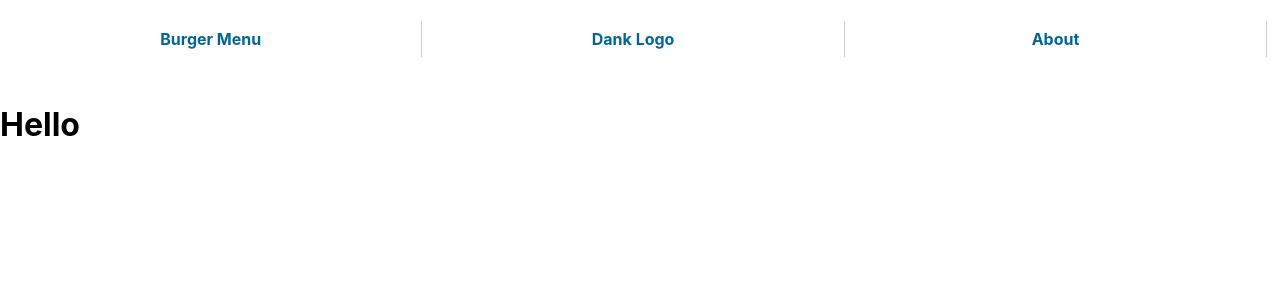
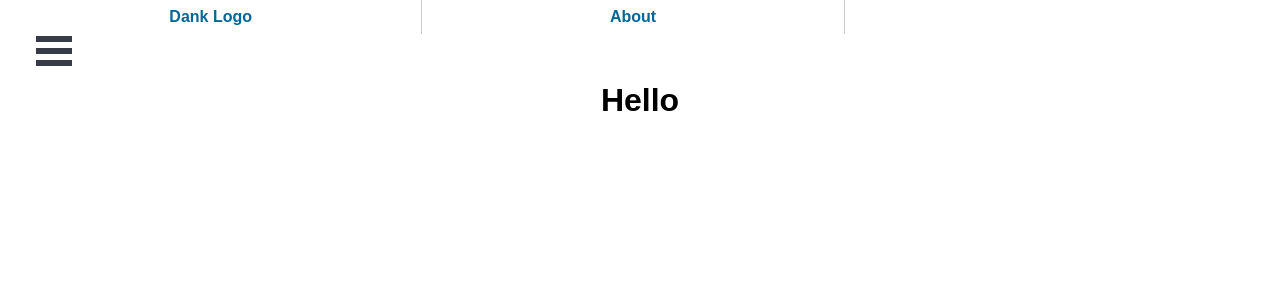
Before and after one commit to Mothergoose31/reacting-the-coding-interview, a React (Create React App) app: page / in a window 1280 px wide. Shown: the top 300 px of the page. Built offline with nearby package versions, Linux system fonts and the light colour scheme.

Commit message:
tester sidebar for now

```diff
--- a/package.json
+++ b/package.json
@@ -8,6 +8,7 @@
     "@testing-library/user-event": "^7.2.1",
     "prism-react-renderer": "^1.0.2",
     "react": "^16.12.0",
+    "react-burger-menu": "^2.6.13",
     "react-dom": "^16.12.0",
     "react-router-dom": "^5.1.2",
     "react-scripts": "3.3.0"
--- a/src/App.css
+++ b/src/App.css
@@ -1 +1,2 @@
 @import url('./style/NavBar.css');
+@import url('./style/SideMenu.css');
--- a/src/App.jsx
+++ b/src/App.jsx
@@ -2,6 +2,7 @@ import React, {useState,useEffect} from 'react';
 import NavBar from './components/navbar/NavBar'
 import './App.css';
 import SplashScreen from './components/splashScreen/SplashScreen'
+import SideMenu from "./components/sideMenu/SideMenu";
 
 function App() {
   const [isLoading,setLoading] = useState(true) // set initial loading state to true
@@ -13,17 +14,20 @@ function App() {
   },[])
 
   return (
-  <>
+  <div id="App">
   {isLoading? <SplashScreen/> :
-              // if loading, display splash screen, else display app
-              <div>
-                <NavBar/>
-                <div>
-                  <h1>Hello</h1>
-                </div>
-              </div>
+    <>
+    {/* // if loading, display splash screen, else display app */}
+      <SideMenu pageWrapId={"page-wrap"} outerContainerId={"App"} />
+      <div id ="page-wrap">
+        <NavBar/>
+        <div>
+          <h1>Hello</h1>
+        </div>
+      </div>
+    </>
   }
-  </>
+  </div>
   )
 }
 
--- a/src/components/navbar/NavBar.jsx
+++ b/src/components/navbar/NavBar.jsx
@@ -5,9 +5,10 @@ export default class NavBar extends Component {
         return (
             <div>
                 <ul id="nav">
-                    <li><a href="#">Burger Menu </a></li>
+
                     <li><a href="#">Dank Logo</a></li>
                     <li><a href="#"> About</a></li>
+
                 </ul>
             </div>
         )
--- a/src/components/sideMenu/SideMenu.jsx
+++ b/src/components/sideMenu/SideMenu.jsx
@@ -1,11 +1,36 @@
-import React, { Component } from 'react'
+import React from "react";
+import { slide as Menu } from "react-burger-menu";
 
-export default class SideMenu extends Component {
-    render() {
-        return (
-            <div>
+// Library extension for side menu for now, thinking about using hooks for [open,setOpen] and having a
+//event listener Onclick
+// also thinking about using Sass  for a function within the css allowing  transform to change style
+// like so
+//  transform : ${({ open }) => open ? 'translateX(0)' : 'translateX(-100%)'};
+export default props => {
+  return (
+    // Pass on our props
+    <Menu {...props}>
+      <a className="menu-item" href="/ChapterOne">
+        Chapter 1 Problems
+      </a>
 
-            </div>
-        )
-    }
-}
+      <a className="menu-item" href="/ChaterTwo">
+        Chapter 2 Problems
+      </a>
+
+      <a className="menu-item" href="/ChapterThree">
+        Chapter 3 Problems
+      </a>
+
+      <a className="menu-item" href="/ChapterFour">
+        Chapter 4 Problems
+      </a>
+      <a className="menu-item" href="/ChapterEight">
+        Chapter 8 Problems
+      </a>
+      <a className="menu-item" href="/ChapterTen">
+        Chapter 10 Problems
+      </a>
+    </Menu>
+  );
+};
--- /dev/null
+++ b/src/style/SideMenu.css
@@ -0,0 +1,75 @@
+#App {
+    font-family: sans-serif;
+
+    /* Give app full page to work with */
+    height: 100vh;
+  }
+
+  #page-wrap {
+    text-align: center;
+
+    /* Prevent sidebar from showing a scrollbar on page */
+    overflow: auto;
+  }
+
+  /* Individual item */
+  .bm-item {
+    display: inline-block;
+
+    /* Our sidebar item styling */
+    text-decoration: none;
+    margin-bottom: 10px;
+    color: #d1d1d1;
+    transition: color 0.2s;
+  }
+
+  /* Change color on hover */
+  .bm-item:hover {
+    color: white;
+  }
+
+  /* The rest copied directly from react-burger-menu docs */
+
+  /* Position and sizing of burger button */
+  .bm-burger-button {
+    position: fixed;
+    width: 36px;
+    height: 30px;
+    left: 36px;
+    top: 36px;
+  }
+
+  /* Color/shape of burger icon bars */
+  .bm-burger-bars {
+    background: #373a47;
+  }
+
+  /* Position and sizing of clickable cross button */
+  .bm-cross-button {
+    height: 24px;
+    width: 24px;
+  }
+
+  /* Color/shape of close button cross */
+  .bm-cross {
+    background: #bdc3c7;
+  }
+
+  /* General sidebar styles */
+  .bm-menu {
+    background: #373a47;
+    padding: 2.5em 1.5em 0;
+    font-size: 1.15em;
+  }
+
+  /* Morph shape necessary with bubble or elastic */
+  .bm-morph-shape {
+    fill: #373a47;
+  }
+
+  /* Wrapper for item list */
+  .bm-item-list {
+    color: #b8b7ad;
+  }
+
+  /* Styling of overlay */
```
Also changed, not shown: 1 other file (tests, documents, lock files or other folders).
